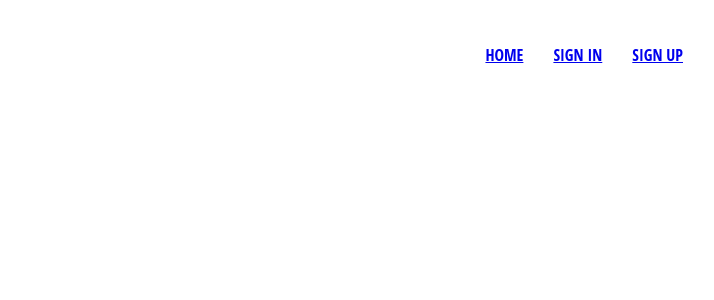
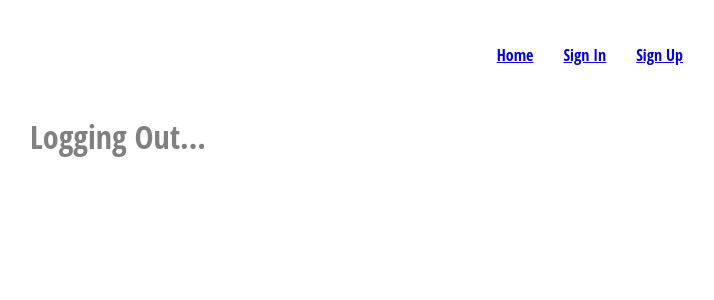
Before and after one commit to rangen/Bottle-Rocket, a React (Create React App) app: page /signout in a window 1280 px wide. Shown: the top 300 px of the page, without its empty margins (522-1236 px from the left). Built offline with nearby package versions, Linux system fonts and the light colour scheme; no server answers.

Commit message:
simple login logout working

```diff
--- a/src/App.js
+++ b/src/App.js
@@ -2,25 +2,59 @@ import React from 'react';
 import HomePage from './components/homepage/HomePage'
 import Header from './components/header/Header'
 import SignIn from './pages/sign-in/SignIn'
+import SignOut from './pages/sign-out/SignOut'
 import SignUp from './pages/sign-up/SignUp'
-import { Route, Switch } from 'react-router-dom'
+import { Route, Switch, withRouter } from 'react-router-dom'
 import './App.css';
 
 const rootURL = 'http://localhost:3000'
 
-class App extends React.Component {
+class App extends React.PureComponent {
+  state = {
+    loggedIn: false,
+    isAdmin: false,
+    email: null,
+    firstName: null
+  }
+
+  componentDidMount() {
+    fetch('http://localhost:3000/autologin', {credentials: 'include'})
+      .then(resp=>resp.json())
+      .then(json=>this.checkLogin(json))
+  }
+
+  checkLogin = (json) => {
+    this.setState({loggedIn: json.loggedIn, isAdmin: json.isAdmin, email: json.email, firstName: json.firstName})
+  }
+
+  afterLogout = (json) => {
+    this.checkLogin(json)
+    this.props.history.push('/')
+  }
+
+  afterLogin = (json) => {
+    this.checkLogin(json)
+    this.props.history.push('/')
+  }
+
   render() {
     return (
       <div>
-        <Header />
+        <Header
+            loggedIn={this.state.loggedIn}
+            email={this.state.email}
+            firstName={this.state.firstName}
+            isAdmin={this.state.isAdmin}
+        />
         <Switch>
           <Route exact path='/' component={HomePage} />
-          <Route path='/signin' component={SignIn} />
-          <Route path='/signup' component={SignUp} />
+          <Route exact path='/signin' render={() =>(<SignIn afterLogin={this.afterLogin} />)} />
+          <Route exact path='/signout' render={() =>(<SignOut afterLogout={this.afterLogout} />)} />
+          <Route exact path='/signup' component={SignUp} />
         </Switch>
       </div>
     );
   }
 }
 
-export default App;
+export default withRouter(App);
--- a/src/components/header/Header.js
+++ b/src/components/header/Header.js
@@ -2,13 +2,27 @@ import React from 'react'
 import { NavLink } from 'react-router-dom'
 import './header.styles.scss'
 
-const Header = () => {
+const Header = ({ isAdmin, loggedIn, firstName, email }) => {
   return (
     <div className='header'>
+      {loggedIn? `Welcome ${firstName}(${isAdmin? 'Admin':'User'})!`: null}
       <div className='nav-options'>
-        <NavLink className='option' to='/'>HOME</NavLink>
-        <NavLink className='option' to='/signin'>SIGN IN</NavLink>
-        <NavLink className='option' to='/signup'>SIGN UP</NavLink>
+        <NavLink
+              className='option'
+              to='/'>
+                {loggedIn ? (isAdmin ? 'Admin Home' : 'User Home') : 'Home'}
+        </NavLink>
+        <NavLink
+              className='option'
+              to={loggedIn ? '/signout' : '/signin'}>
+                {loggedIn ? "Sign Out" : "Sign In"}
+        </NavLink>
+
+        <NavLink
+              className='option'
+              to={loggedIn ? '/home' : '/signup'}>
+                {loggedIn ? "My Account" : "Sign Up"}
+        </NavLink>
       </div>
     </div>
   )
--- a/src/components/homepage/HomePage.js
+++ b/src/components/homepage/HomePage.js
@@ -4,7 +4,7 @@ import AdminPanel from '../admin-panel/AdminPanel'
 const HomePage = () => {
   return (
     <div>
-      <AdminPanel />
+      <h1>Info about BottleRocket</h1>
     </div>
   )
 }
--- a/src/pages/sign-in/SignIn.js
+++ b/src/pages/sign-in/SignIn.js
@@ -1,15 +1,41 @@
 import React, { Component } from 'react'
+import Input from '../../components/input/input'
 
 class SignIn extends Component {
+  state = {
+    email: '',
+    password: ''
+  }
+
+  inputChanged = (event) => {
+    this.setState({[event.target.name]: event.target.value})
+  }
+
+  login = (event) => {
+    event.preventDefault();
+
+    const config = {
+            method: 'POST',
+            credentials: 'include',
+            headers: {
+              "accept": "application/json",
+              "content-type": "application/json"
+            },
+            body: JSON.stringify(this.state)
+    }
+
+    fetch('http://localhost:3000/login', config)
+      .then(resp=>resp.json())
+      .then(json=>this.props.afterLogin(json))
+  }
+
 
   render() {
     return (
       <div>
-        <form>
-          <label>Email: </label>
-          <input type='email' />
-          <label>Password: </label>
-          <input type='password' />
+        <form onSubmit={this.login} >
+          <Input name={'email'} chg={this.inputChanged} label={'Email'} />
+          <Input name={'password'} chg={this.inputChanged} label={'Password'} inputType={'password'} />
           <input type='submit' />
         </form>
       </div>
--- /dev/null
+++ b/src/pages/sign-out/SignOut.js
@@ -0,0 +1,50 @@
+import React, { Component } from 'react'
+
+class SignOut extends Component {
+
+  state = {
+    color: 'black'
+  }
+
+  componentDidMount() {
+    this.blinker = setInterval(this.animateMsg, 550)
+    console.log('Logging out in 10 seconds...')
+    setTimeout(this.logout, 3000)
+  }
+
+  animateMsg = () => {
+    // const colors = ['black', 'gray']
+    // const newColor = colors[~~(Math.random() * colors.length)]
+    const colors = {'black': 'gray', 'gray': 'black'}
+    this.setState({
+      color: colors[this.state.color]
+    })
+  }
+
+  logout = () => {
+    clearInterval(this.blinker)
+
+    const config = {
+            method: 'DELETE',
+            credentials: 'include',
+            headers: {
+              "accept": "application/json",
+              "content-type": "application/json"
+            }
+    }
+
+    fetch('http://localhost:3000/logout', config)
+      .then(resp=>resp.json())
+      .then(json=>this.props.afterLogout(json))
+  }
+
+  render() {
+    return (
+      <div>
+        <h1 style={{color: this.state.color}}>Logging Out...</h1>
+      </div>
+    )
+  }
+}
+
+export default SignOut
```
Also changed, not shown: src/components/admin-panel/OfferPanel.js (added, +21 -0 lines), src/pages/sign-out/sign-out.styles.scss (added).
